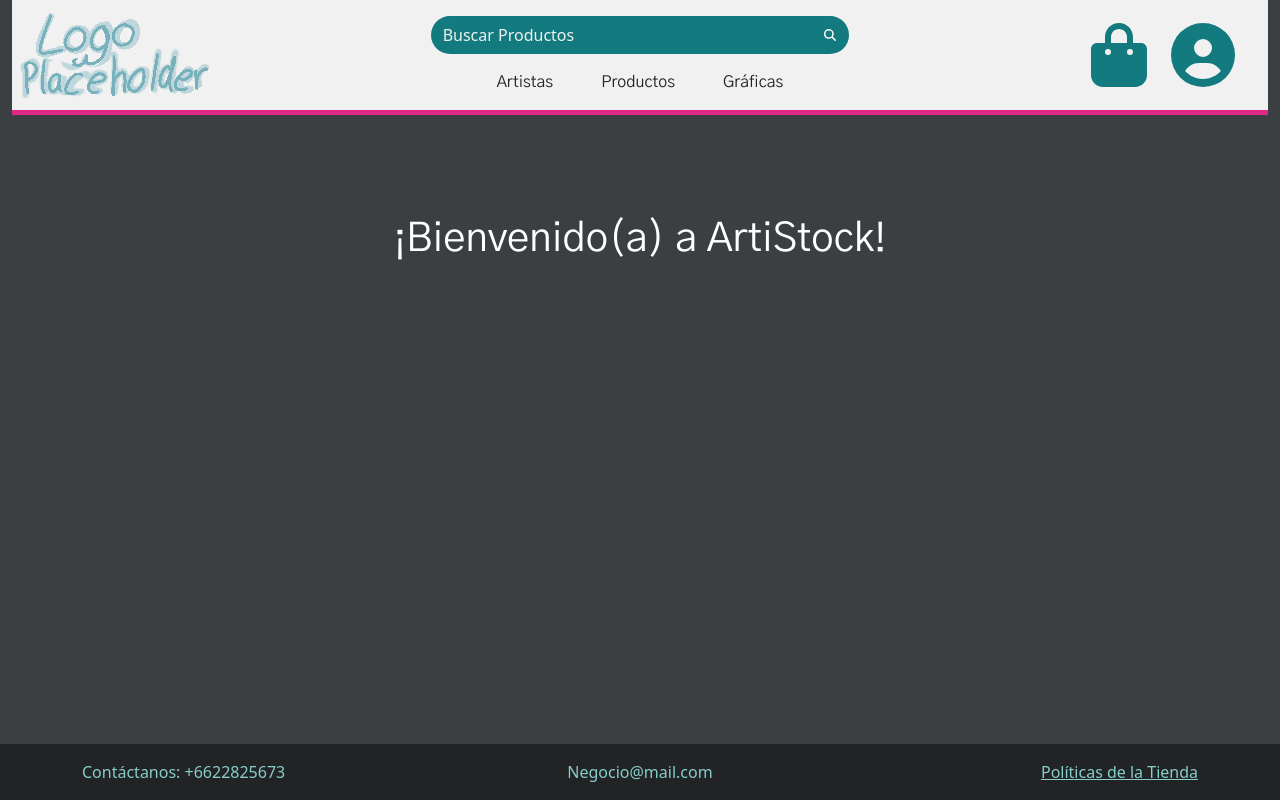
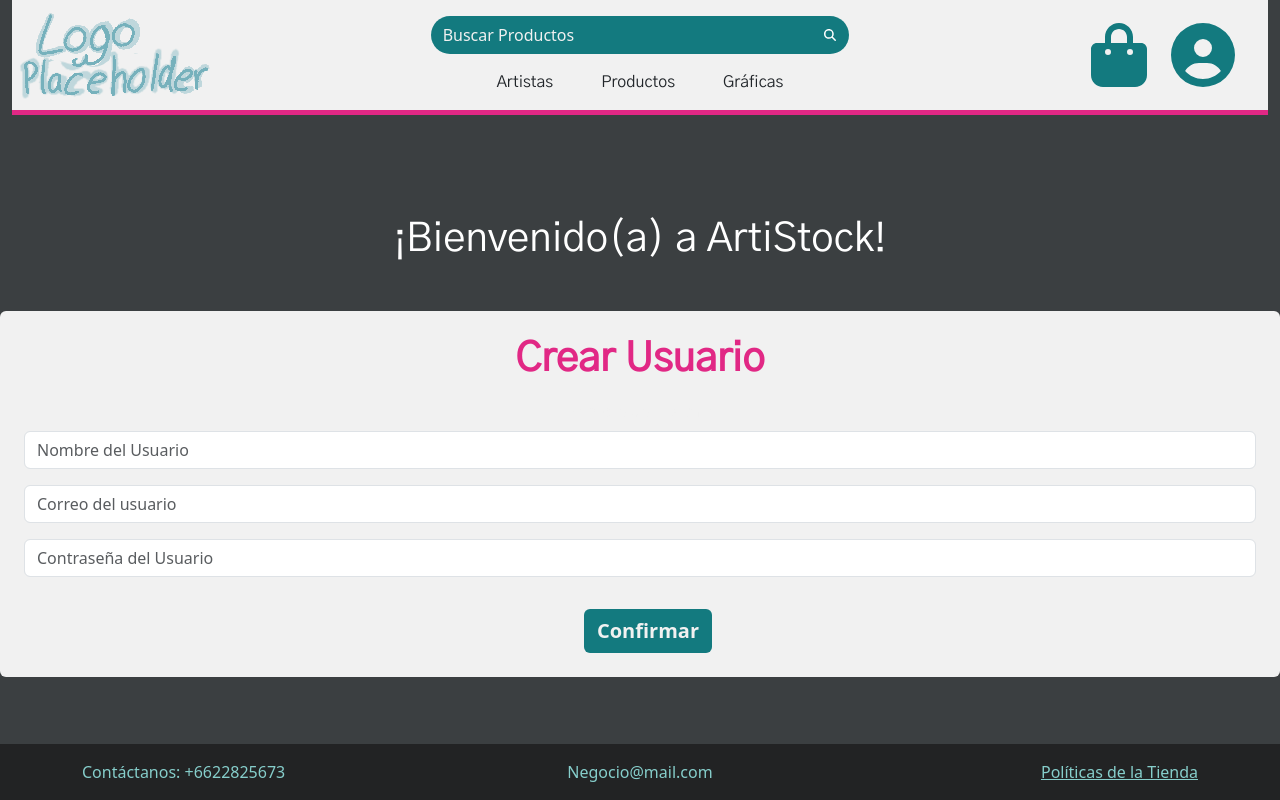
Before and after one commit to JonathanUzielMedina/ArtiStock_Frontend_Final, a React (Vite) app: page / in a window 1280 px wide. Built offline with nearby package versions, Linux system fonts and the light colour scheme.

Commit message:
crear y borrar usuario

```diff
--- a/src/api/UserAPI.ts
+++ b/src/api/UserAPI.ts
@@ -2,7 +2,7 @@ import api from "./index";
 import { User } from "my-types";
 
 //Crear un usuario
-export const createProduct = async (user: User) => {
+export const createUser = async (user: User) => {
     try {
         await api.post("/user", user);
     } catch (e) {
@@ -45,7 +45,7 @@ export const updateUser = async(id: number, _prop: User | undefined): Promise<vo
 }
 
 // Borrar un usuario por su ID.
-export const deleteUser = async (id: number): Promise<void> => {
+export const deleteUser = async (id: number) => {
     try {
         await api.delete(`/user/${id}`);
     } catch(e) {
--- a/src/pages/UserProfilePage.tsx
+++ b/src/pages/UserProfilePage.tsx
@@ -1,7 +1,7 @@
 
 import { User } from "my-types";
 import { useState, useEffect } from "react";
-import { getUserById } from "../api/UserAPI";
+import { getUserById, deleteUser } from "../api/UserAPI";
 import "../style_ap.css";
 import imgPerfil from "../../public/media/perfil.png"
 import { useParams } from "react-router";
@@ -12,7 +12,7 @@ const UserProfilePage = (_props: Props) => {
   const {id} = useParams();
 
   // Estado del componente.
-  const [user, setUser] = useState<User | null>();
+  const [user, setUser] = useState<User | null>(null);
 
   // Eventos del componente
   useEffect(() => {
@@ -30,6 +30,14 @@ const UserProfilePage = (_props: Props) => {
     }, [id]);
 
     if (!user) return;
+
+    const handleDelete = async (id: number) => {
+      const confirmDelete = confirm(`¿Estás seguro de que quieres eliminar a este usuario?`);
+      if (!confirmDelete) return;
+
+      await deleteUser(id);
+      window.location.href = '/';
+    };
 
   return (
     <div className="pt-5 container-fluid">
@@ -51,8 +59,8 @@ const UserProfilePage = (_props: Props) => {
                         <button id="button" className="btn mt-3" onClick={() => (window.location.href = `/modify-user/${user?.id}`)}>
                             Modificar Perfil
                         </button>
-                        <button id="button" className="btn mt-3 ms-md-3" onClick={() => (window.location.href = `/`)}>
-                            Cerrar Sesión
+                        <button id="button" className="btn mt-3 ms-md-3" onClick={() => handleDelete(user.id)}>
+                            Borrar Usuario
                         </button>
                     </div>
                 </div>
--- a/src/pages/WelcomePage.tsx
+++ b/src/pages/WelcomePage.tsx
@@ -1,7 +1,76 @@
-function WelcomePage(){
-    return(
-        <div className="text-center" style={{color: "white", marginTop: 100}}>
+import React, { useState } from 'react';
+import { createUser } from '../api/UserAPI';
+import { User } from 'my-types';
+
+function WelcomePage() {
+
+    const [user, setUser] = useState<User>({
+        id: 0,
+        name: "",
+        email: "",
+        password: "",
+        profilePic: "",
+    });
+
+    const handleSubmit = async (e: React.FormEvent) => {
+        e.preventDefault();
+        try {
+            await createUser(user);
+            alert("Usuario creado con éxito");
+            window.location.href = '/products';
+        } catch (error) {
+            console.error("Error al crear el usuario:", error);
+            alert("Error al crear usuario");
+        }
+    };
+
+    return (
+        <div className="text-center" style={{ color: "white", marginTop: 100 }}>
             <h1>¡Bienvenido(a) a ArtiStock!</h1>
+
+            <div className="inline-flex justify-content-center my-5 producto rounded p-md-4 p-sm-3">
+                <h1 className="text-center mb-3 title">Crear Usuario</h1>
+
+                <form id="formUsuario" onSubmit={handleSubmit}>
+                    <label className="form-label">Nombre del Usuario</label>
+                    <div className="mb-3">
+                        <input
+                            type="text"
+                            name="nombre"
+                            value={user?.name}
+                            onChange={(e) => setUser({ ...user!, name: e.target.value })}
+                            className="form-control"
+                            placeholder="Nombre del Usuario"
+                            required
+                        />
+                    </div>
+                    <div className="mb-3">
+                        <input
+                            type="text"
+                            name="Correo"
+                            value={user?.email}
+                            onChange={(e) => setUser({ ...user!, email: e.target.value })}
+                            className="form-control"
+                            placeholder="Correo del usuario"
+                            required
+                        />
+                    </div>
+                    <div className="mb-3">
+                        <input
+                            type="text"
+                            name="contraseña"
+                            value={user?.password}
+                            onChange={(e) => setUser({ ...user!, password: e.target.value })}
+                            className="form-control"
+                            placeholder="Contraseña del Usuario"
+                            required
+                        />
+                    </div>
+                    <button id="button" type="submit" className="btn mt-3 ms-md-3">
+                        Confirmar
+                    </button>
+                </form>
+            </div>
         </div>
     );
 }
```
